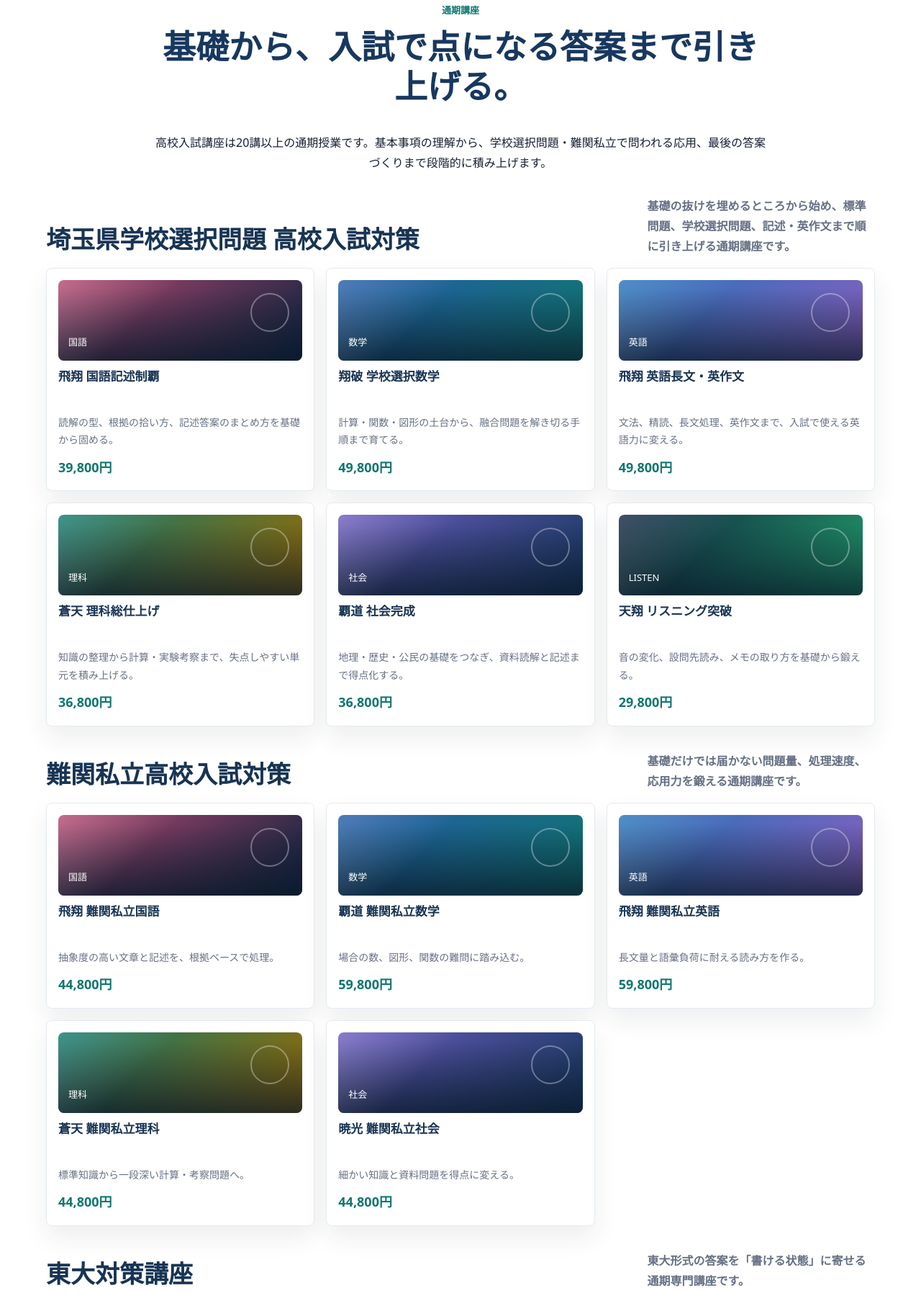
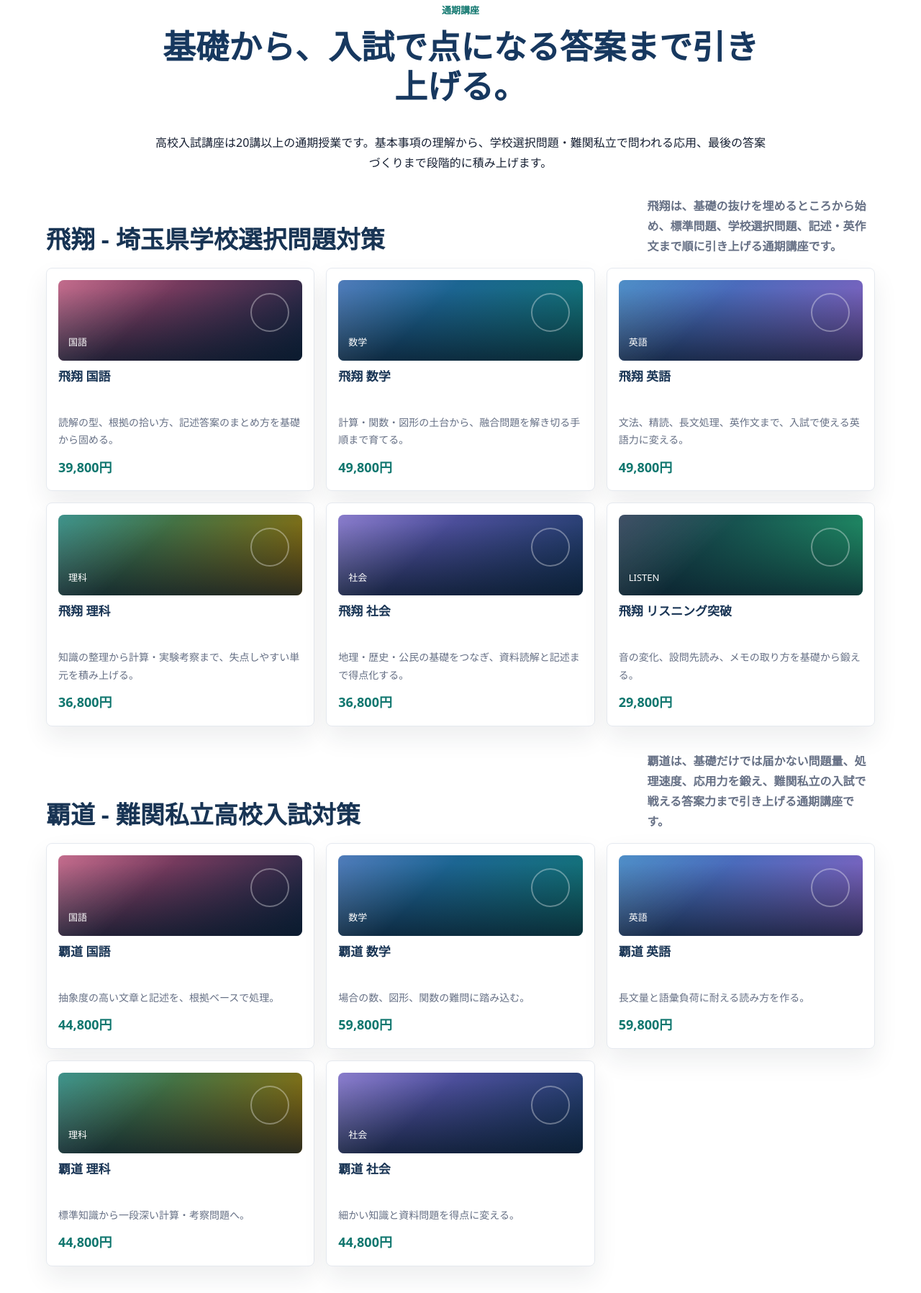
Before and after one commit to kaifu-rgb/routelab-campus, a website: page index.html in a window 1280 px wide. Shown: the part 8520-10316 px from the top of the page at 72% size. Drawn offline with Linux system fonts and the light colour scheme.

Commit message:
Group high school courses by series

```diff
--- a/index.html
+++ b/index.html
@@ -442,29 +442,29 @@
         </div>
         <div class="catalog-group">
           <div class="catalog-heading">
-            <h3>埼玉県学校選択問題 高校入試対策</h3>
-            <p>基礎の抜けを埋めるところから始め、標準問題、学校選択問題、記述・英作文まで順に引き上げる通期講座です。</p>
+            <h3>飛翔 - 埼玉県学校選択問題対策</h3>
+            <p>飛翔は、基礎の抜けを埋めるところから始め、標準問題、学校選択問題、記述・英作文まで順に引き上げる通期講座です。</p>
           </div>
           <div class="mini-course-grid">
-            <article class="mini-course"><div class="course-thumb mini japanese"><span>国語</span></div><h4>飛翔 国語記述制覇</h4><p>読解の型、根拠の拾い方、記述答案のまとめ方を基礎から固める。</p><strong>39,800円</strong></article>
-            <article class="mini-course"><div class="course-thumb mini math"><span>数学</span></div><h4>翔破 学校選択数学</h4><p>計算・関数・図形の土台から、融合問題を解き切る手順まで育てる。</p><strong>49,800円</strong></article>
-            <article class="mini-course"><div class="course-thumb mini english"><span>英語</span></div><h4>飛翔 英語長文・英作文</h4><p>文法、精読、長文処理、英作文まで、入試で使える英語力に変える。</p><strong>49,800円</strong></article>
-            <article class="mini-course"><div class="course-thumb mini science"><span>理科</span></div><h4>蒼天 理科総仕上げ</h4><p>知識の整理から計算・実験考察まで、失点しやすい単元を積み上げる。</p><strong>36,800円</strong></article>
-            <article class="mini-course"><div class="course-thumb mini social"><span>社会</span></div><h4>覇道 社会完成</h4><p>地理・歴史・公民の基礎をつなぎ、資料読解と記述まで得点化する。</p><strong>36,800円</strong></article>
-            <article class="mini-course"><div class="course-thumb mini listening"><span>LISTEN</span></div><h4>天翔 リスニング突破</h4><p>音の変化、設問先読み、メモの取り方を基礎から鍛える。</p><strong>29,800円</strong></article>
+            <article class="mini-course"><div class="course-thumb mini japanese"><span>国語</span></div><h4>飛翔 国語</h4><p>読解の型、根拠の拾い方、記述答案のまとめ方を基礎から固める。</p><strong>39,800円</strong></article>
+            <article class="mini-course"><div class="course-thumb mini math"><span>数学</span></div><h4>飛翔 数学</h4><p>計算・関数・図形の土台から、融合問題を解き切る手順まで育てる。</p><strong>49,800円</strong></article>
+            <article class="mini-course"><div class="course-thumb mini english"><span>英語</span></div><h4>飛翔 英語</h4><p>文法、精読、長文処理、英作文まで、入試で使える英語力に変える。</p><strong>49,800円</strong></article>
+            <article class="mini-course"><div class="course-thumb mini science"><span>理科</span></div><h4>飛翔 理科</h4><p>知識の整理から計算・実験考察まで、失点しやすい単元を積み上げる。</p><strong>36,800円</strong></article>
+            <article class="mini-course"><div class="course-thumb mini social"><span>社会</span></div><h4>飛翔 社会</h4><p>地理・歴史・公民の基礎をつなぎ、資料読解と記述まで得点化する。</p><strong>36,800円</strong></article>
+            <article class="mini-course"><div class="course-thumb mini listening"><span>LISTEN</span></div><h4>飛翔 リスニング突破</h4><p>音の変化、設問先読み、メモの取り方を基礎から鍛える。</p><strong>29,800円</strong></article>
           </div>
         </div>
         <div class="catalog-group">
           <div class="catalog-heading">
-            <h3>難関私立高校入試対策</h3>
-            <p>基礎だけでは届かない問題量、処理速度、応用力を鍛える通期講座です。</p>
+            <h3>覇道 - 難関私立高校入試対策</h3>
+            <p>覇道は、基礎だけでは届かない問題量、処理速度、応用力を鍛え、難関私立の入試で戦える答案力まで引き上げる通期講座です。</p>
           </div>
           <div class="mini-course-grid">
-            <article class="mini-course"><div class="course-thumb mini japanese"><span>国語</span></div><h4>飛翔 難関私立国語</h4><p>抽象度の高い文章と記述を、根拠ベースで処理。</p><strong>44,800円</strong></article>
-            <article class="mini-course"><div class="course-thumb mini math"><span>数学</span></div><h4>覇道 難関私立数学</h4><p>場合の数、図形、関数の難問に踏み込む。</p><strong>59,800円</strong></article>
-            <article class="mini-course"><div class="course-thumb mini english"><span>英語</span></div><h4>飛翔 難関私立英語</h4><p>長文量と語彙負荷に耐える読み方を作る。</p><strong>59,800円</strong></article>
-            <article class="mini-course"><div class="course-thumb mini science"><span>理科</span></div><h4>蒼天 難関私立理科</h4><p>標準知識から一段深い計算・考察問題へ。</p><strong>44,800円</strong></article>
-            <article class="mini-course"><div class="course-thumb mini social"><span>社会</span></div><h4>暁光 難関私立社会</h4><p>細かい知識と資料問題を得点に変える。</p><strong>44,800円</strong></article>
+            <article class="mini-course"><div class="course-thumb mini japanese"><span>国語</span></div><h4>覇道 国語</h4><p>抽象度の高い文章と記述を、根拠ベースで処理。</p><strong>44,800円</strong></article>
+            <article class="mini-course"><div class="course-thumb mini math"><span>数学</span></div><h4>覇道 数学</h4><p>場合の数、図形、関数の難問に踏み込む。</p><strong>59,800円</strong></article>
+            <article class="mini-course"><div class="course-thumb mini english"><span>英語</span></div><h4>覇道 英語</h4><p>長文量と語彙負荷に耐える読み方を作る。</p><strong>59,800円</strong></article>
+            <article class="mini-course"><div class="course-thumb mini science"><span>理科</span></div><h4>覇道 理科</h4><p>標準知識から一段深い計算・考察問題へ。</p><strong>44,800円</strong></article>
+            <article class="mini-course"><div class="course-thumb mini social"><span>社会</span></div><h4>覇道 社会</h4><p>細かい知識と資料問題を得点に変える。</p><strong>44,800円</strong></article>
           </div>
         </div>
         <div class="catalog-group">
@@ -501,6 +501,22 @@
           <span>通期講座を2講座同時受講で10%OFF、3講座以上で15%OFF。必要な科目をまとめて受講しやすくします。</span>
         </div>
         <div class="course-grid product-grid">
+          <article class="course product-card">
+            <div class="course-thumb saitama"><span>HISHO</span></div>
+            <p class="badge">5教科セット</p>
+            <h3>飛翔 5教科セット</h3>
+            <p class="price">178,000円</p>
+            <p>飛翔の国語・数学・英語・理科・社会をまとめて受講できます。学校選択問題に必要な基礎、応用、記述まで一気に積み上げます。</p>
+            <a class="button secondary" href="#contact">飛翔をまとめて購入</a>
+          </article>
+          <article class="course product-card">
+            <div class="course-thumb todai-bunka"><span>HADO</span></div>
+            <p class="badge">5教科セット</p>
+            <h3>覇道 5教科セット</h3>
+            <p class="price">218,000円</p>
+            <p>覇道の国語・数学・英語・理科・社会をまとめて受講できます。難関私立に必要な処理速度と応用力を科目横断で鍛えます。</p>
+            <a class="button secondary" href="#contact">覇道をまとめて購入</a>
+          </article>
           <article class="course product-card featured">
             <div class="course-thumb saitama"><span>SEMINAR</span></div>
             <p class="badge">講習・添削込み</p>
```
